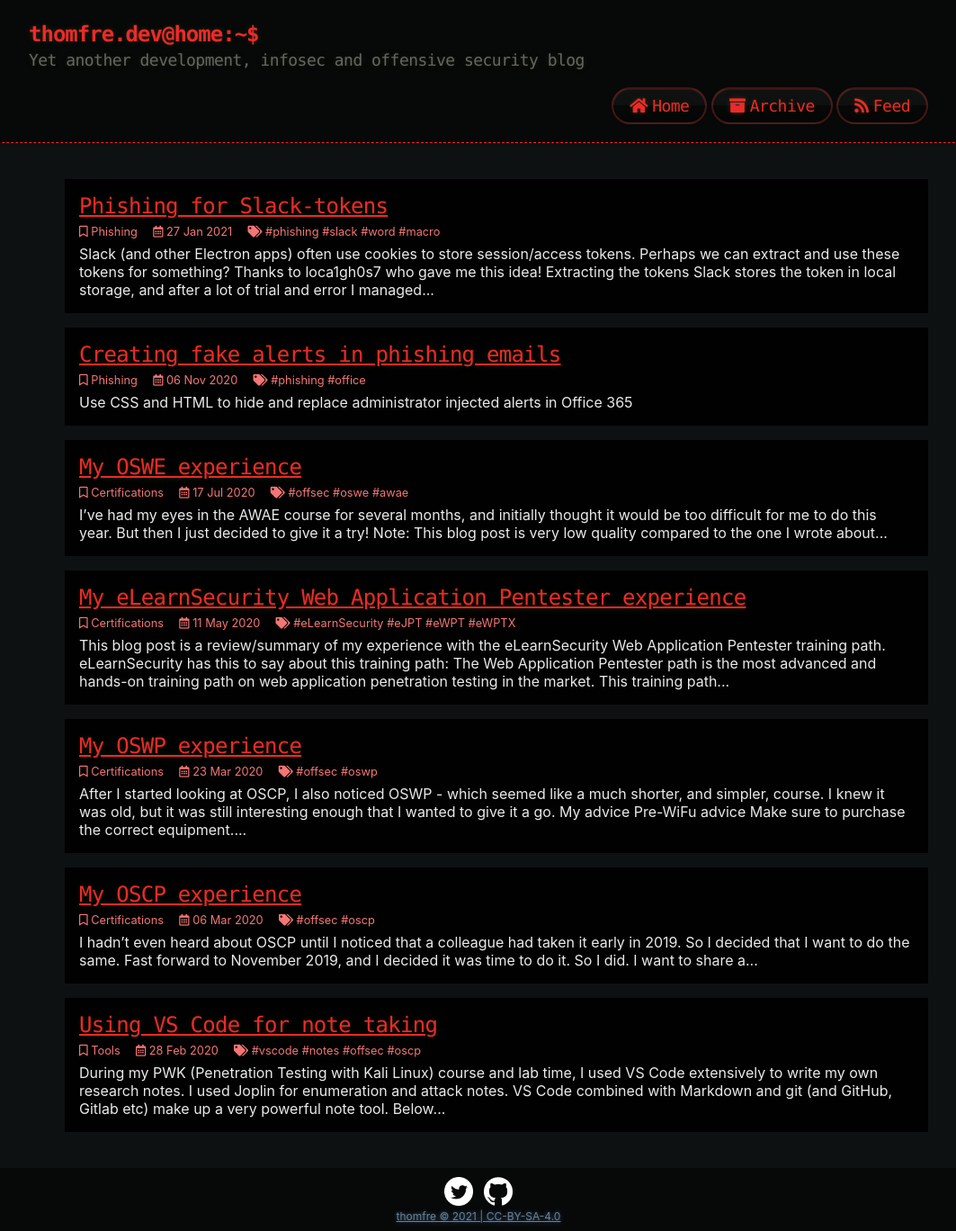
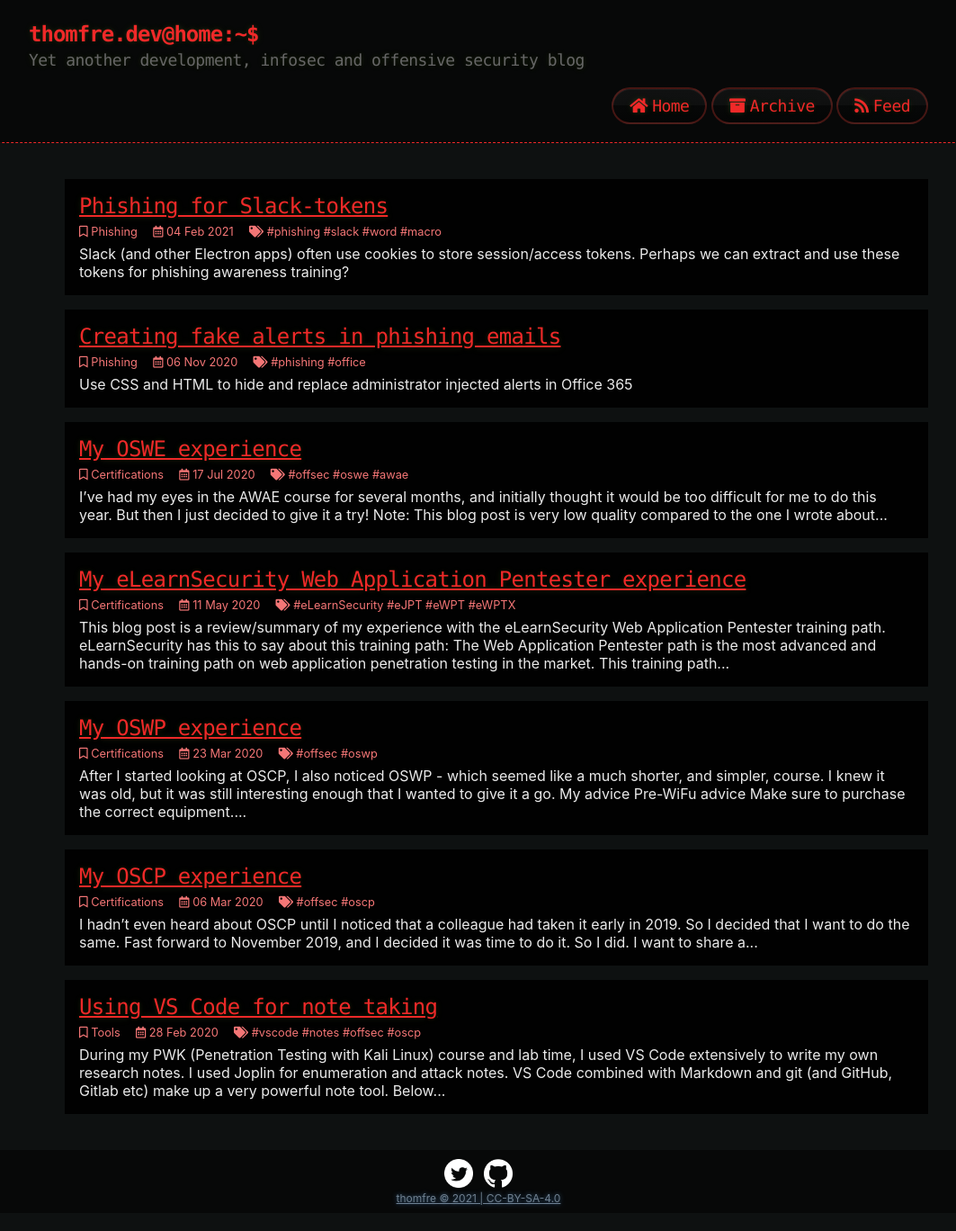
Before and after one commit to thomfre/thomfre.dev, a Jekyll site: the page built from index.html, in a window 1280 px wide. Shown: the whole page at 90% size, without its empty margins (108-1171 px from the left). Built offline with Jekyll 4.4.1, drawn with Linux system fonts in a browser that asks for light colours; the list of posts is cut into pages by our own code; some of the changed lines change nothing that is shown.

Commit message:
Adjusted publish date to reflect reality

```diff
--- a/_posts/2021-01-27-phishing-for-slack-tokens.md
+++ b/_posts/2021-01-27-phishing-for-slack-tokens.md
@@ -1,8 +1,9 @@
 ---
 title: "Phishing for Slack-tokens"
-date: 2021-01-27 12:00:00 +0100
+date: 2021-02-04 20:50:00 +0100
 categories: phishing
 tags: phishing slack word macro
+description: Slack (and other Electron apps) often use cookies to store session/access tokens. Perhaps we can extract and use these tokens for phishing awareness training?
 published: true
 ---
 
```
